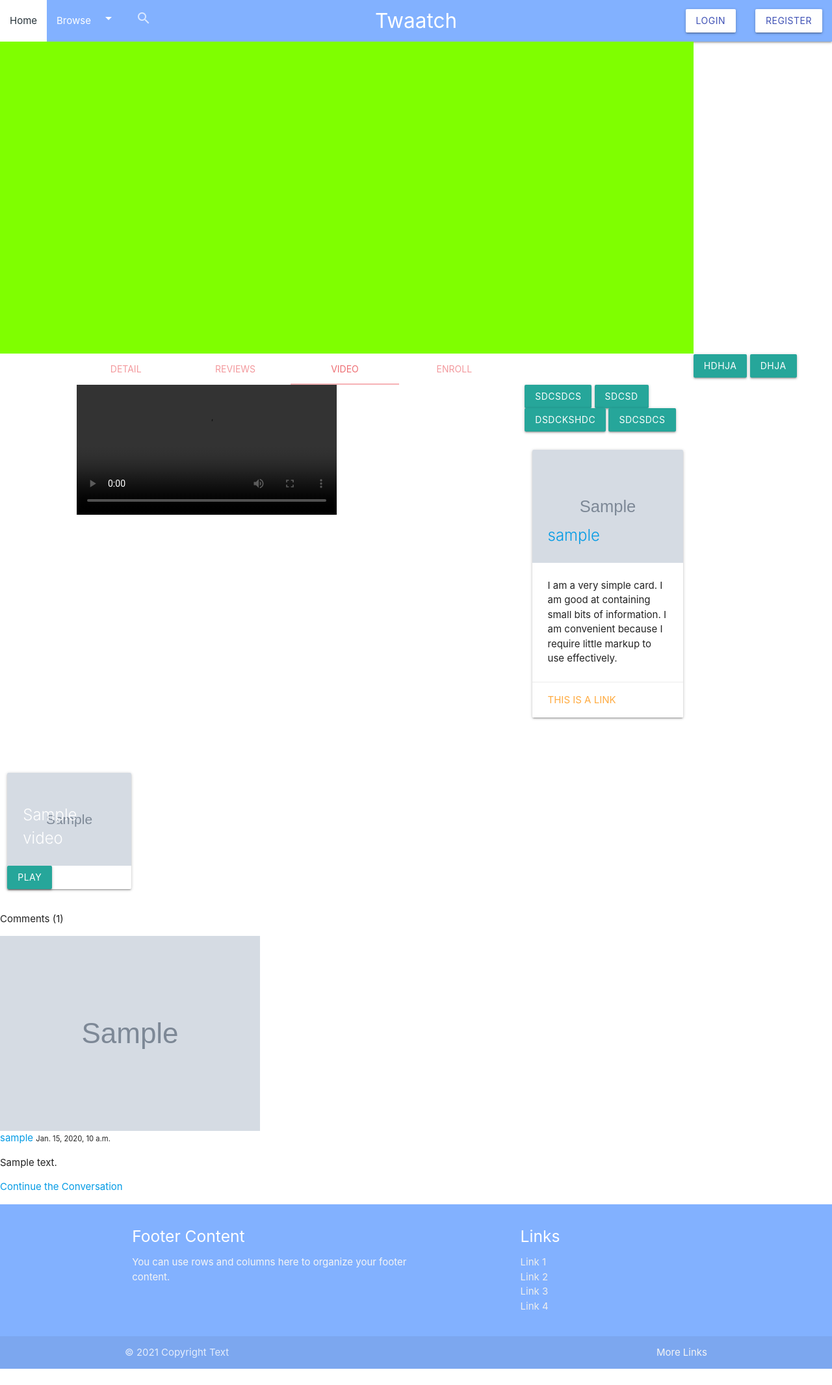
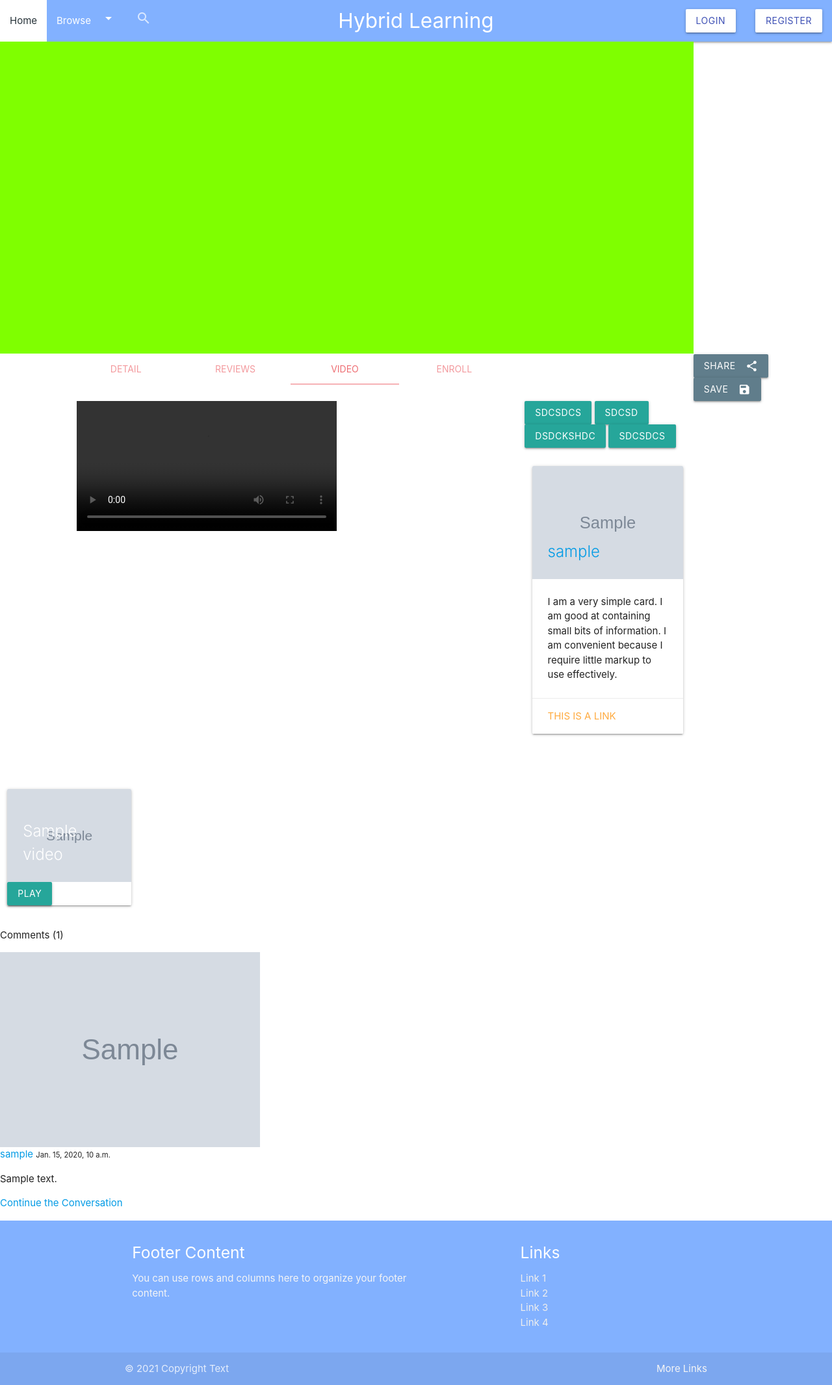
Before and after one commit to DuP-491/Hack36_2021, a Django app: page /post/1/ in a window 1280 px wide. Shown: the whole page at 65% size. Before the commit the page ends 2106 px from the top, so only its background shows below. Run offline with Django 3.2, Linux system fonts and the light colour scheme; tables that the repository leaves empty hold one stand-in row (values such as "Sample post"); grey boxes marked "Sample" are stand-in pictures; some libraries are stand-ins or nearby versions; grey boxes are pictures that could not be loaded.

Commit message:
minor changes

```diff
--- a/Blog/templates/Blog/home.html
+++ b/Blog/templates/Blog/home.html
@@ -55,7 +55,7 @@
         </div>
         <div id="New Post" class="row">
             <div class="col s12">
-                <h1>New Courses</h1>
+                <h1>Popular Courses</h1>
             </div>
             {% for post in posts %}
                 <div class="col s12 l4">
--- a/Blog/templates/Blog/post_detail.html
+++ b/Blog/templates/Blog/post_detail.html
@@ -73,8 +73,14 @@
                 </div>
             </div>
             <div class="col s2"></div>
-            <button class="btn">hdhja</button>
-            <button class="btn">dhja</button>
+            <a href="#" class="btn blue-grey">
+               <span>Share</span>
+               <i class="material-icons right"> share </i>
+            </a>
+            <a href="#" class="btn blue-grey">
+               <span>Save</span>
+               <i class="material-icons right"> save </i>
+            </a>
             {#            </div>#}
             {#        </div>#}
             {#        <div class="col s1"></div>#}
--- a/Blog/templates/snippets/courseCard.html
+++ b/Blog/templates/snippets/courseCard.html
@@ -6,7 +6,7 @@
         <img src="{% static 'csgo.jpg' %}" >
         <span class="card-title"><a class="article-title"
                                     href="{% url 'post-detail' post.id %}">{{ post.title }}</a></span>
-        <a class="btn-floating halfway-fab waves-effect waves-light red"><i
+        <a class="btn-floating halfway-fab waves-effect waves-dark grey"><i
                 class="material-icons">add</i></a>
     </div>
     <div class="card-content">
--- a/Blog/templates/snippets/mainNav.html
+++ b/Blog/templates/snippets/mainNav.html
@@ -16,7 +16,7 @@
     <nav class="nav-wrapper #82b1ff blue accent-1">
         <!-- red accent-4 -->
         <div class="    ">
-            <a href="{% url 'blog-home' %}" class="nav-tag center brand-logo">Twaatch</a>
+            <a href="{% url 'blog-home' %}" class="nav-tag center brand-logo">Hybrid Learning</a>
             <a href="" class="sidenav-trigger" data-target="mobile-links">
                 <i class="material-icons">menu</i>
             </a>
```
